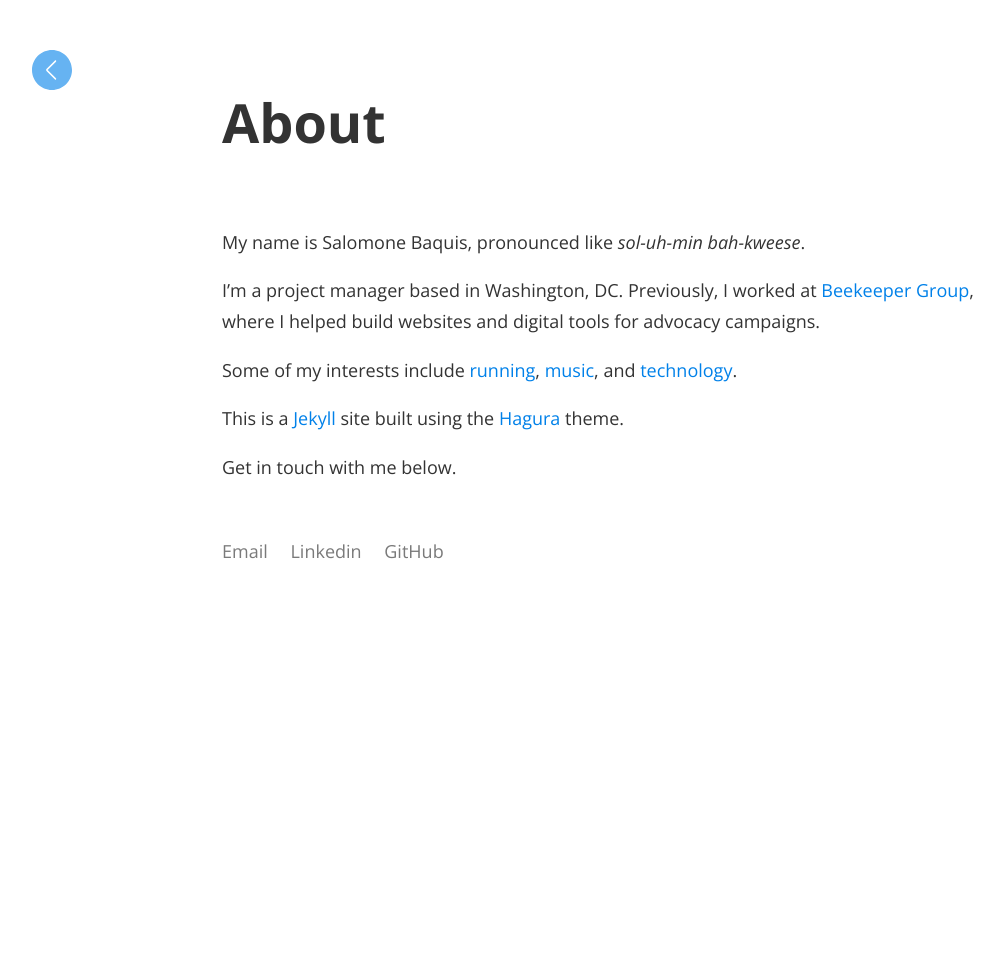
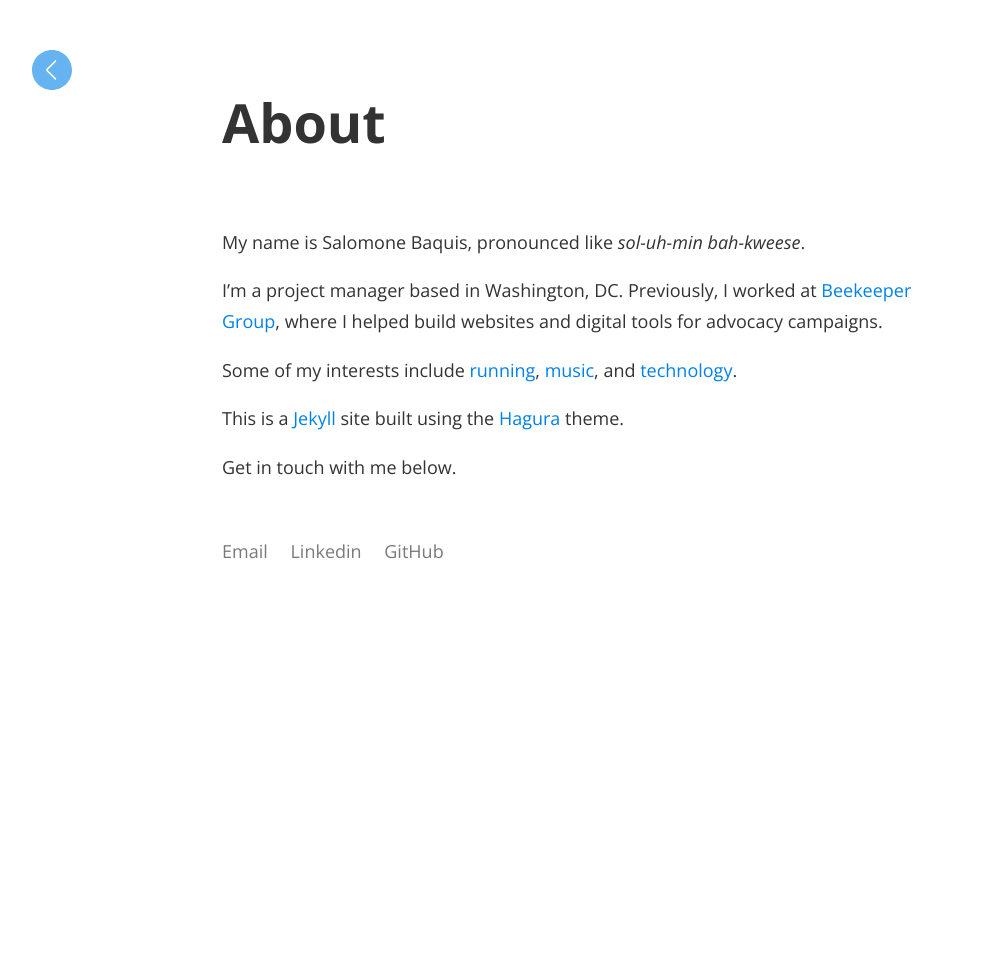
Before and after one commit to salomoneb/site, a Jekyll site: the page built from about.md, in a window 1280 px wide. Shown: the whole page, without its empty margins (18-1021 px from the left). Built offline with Jekyll 4.4.1, drawn with Linux system fonts in a browser that asks for light colours.

Commit message:
width change

```diff
--- a/_layouts/default.html
+++ b/_layouts/default.html
@@ -13,23 +13,10 @@
 	  <meta property="og:site_name" content="{{ site.title }}">
 	</head>
 	<body>
+	<main class="wrapper">
 	  <header>
-			{% if page.url == "/" %}<h1 class="headline"><span class="title">{{site.title}}</span></h1>{% else %}<h1 class="post-headline">{{page.title}}</h1>
-			<a href="{{site.baseurl}}/">
-			<svg version="1.1" class="home" x="0px" y="0px"
-	 viewBox="0 0 54 54" style="enable-background:new 0 0 54 54;" xml:space="preserve">
-	 		<g>
-				<path style="fill:#0081e9;" d="M27,1L27,1c14.359,0,26,11.641,26,26v0c0,14.359-11.641,26-26,26h0C12.641,53,1,41.359,1,27v0
-			C1,12.641,12.641,1,27,1z"/>
-				<path style="fill:#0081e9;" d="M27,54C12.112,54,0,41.888,0,27S12.112,0,27,0s27,12.112,27,27S41.888,54,27,54z M27,2
-			C13.215,2,2,13.215,2,27s11.215,25,25,25s25-11.215,25-25S40.785,2,27,2z"/>
-			</g>
-			<path style="fill:#fff;" d="M31.706,40c-0.256,0-0.512-0.098-0.707-0.293L19.501,28.209c-0.667-0.667-0.667-1.751,0-2.418
-		l11.498-11.498c0.391-0.391,1.023-0.391,1.414,0s0.391,1.023,0,1.414L21.12,27l11.293,11.293c0.391,0.391,0.391,1.023,0,1.414
-		C32.218,39.902,31.962,40,31.706,40z"/>
-			</g>
-		</svg>
-</a>{% endif %}
+			{% if page.url == "/" %}<h1 class="headline"><span class="title">{{site.title}}</span></h1>{% else %}<h1 class="post-headline">{{page.title}}</h1><a href="{{site.baseurl}}/"><svg version="1.1" class="home" x="0px" y="0px" viewBox="0 0 54 54" style="enable-background:new 0 0 54 54;" xml:space="preserve"><g><path style="fill:#0081e9;" d="M27,1L27,1c14.359,0,26,11.641,26,26v0c0,14.359-11.641,26-26,26h0C12.641,53,1,41.359,1,27v0C1,12.641,12.641,1,27,1z"/><path style="fill:#0081e9;" d="M27,54C12.112,54,0,41.888,0,27S12.112,0,27,0s27,12.112,27,27S41.888,54,27,54z M27,2C13.215,2,2,13.215,2,27s11.215,25,25,25s25-11.215,25-25S40.785,2,27,2z"/></g><path style="fill:#fff;" d="M31.706,40c-0.256,0-0.512-0.098-0.707-0.293L19.501,28.209c-0.667-0.667-0.667-1.751,0-2.418
+l11.498-11.498c0.391-0.391,1.023-0.391,1.414,0s0.391,1.023,0,1.414L21.12,27l11.293,11.293c0.391,0.391,0.391,1.023,0,1.414C32.218,39.902,31.962,40,31.706,40z"/></g></svg></a>{% endif %}
 	  </header>
 	  {{ content }}
 
@@ -42,7 +29,7 @@
 				<a href="https://github.com/salomoneb/">GitHub</a>
 			</div>
 		</footer>
-
+		</main>
 
 		{% include analytics.html %}
 		<script>
--- a/_layouts/post.html
+++ b/_layouts/post.html
@@ -1,5 +1,7 @@
 ---
 layout: default
 ---
+<main class="wrapper">
 {% if page.url != "/about/" %}<div class="date"><span>{{page.date | date: '%B %d, %Y'}}</span></div>{% endif %}
 {{content}}
+</main>
--- a/_sass/style.scss
+++ b/_sass/style.scss
@@ -1,5 +1,5 @@
 html, body {
-    height: 100%;
+  height: 100%;
 }
 body {
   max-width: $content-width;
@@ -88,6 +88,9 @@ footer {
     opacity: 1;
   }
 }
+.wrapper {
+  width: 95%;
+}
 .links {
   margin-bottom: 2em;
 }
--- a/index.html
+++ b/index.html
@@ -1,8 +1,8 @@
 ---
 layout: default
 ---
-<main class="feed">
+<section class="feed">
 {% for post in site.posts %}
 	<h3><a href="{{post.url}}">{{post.title}}</a></h3>
 {% endfor %}
-</main>
+</section>
```
Also changed, not shown: 7 other files.
